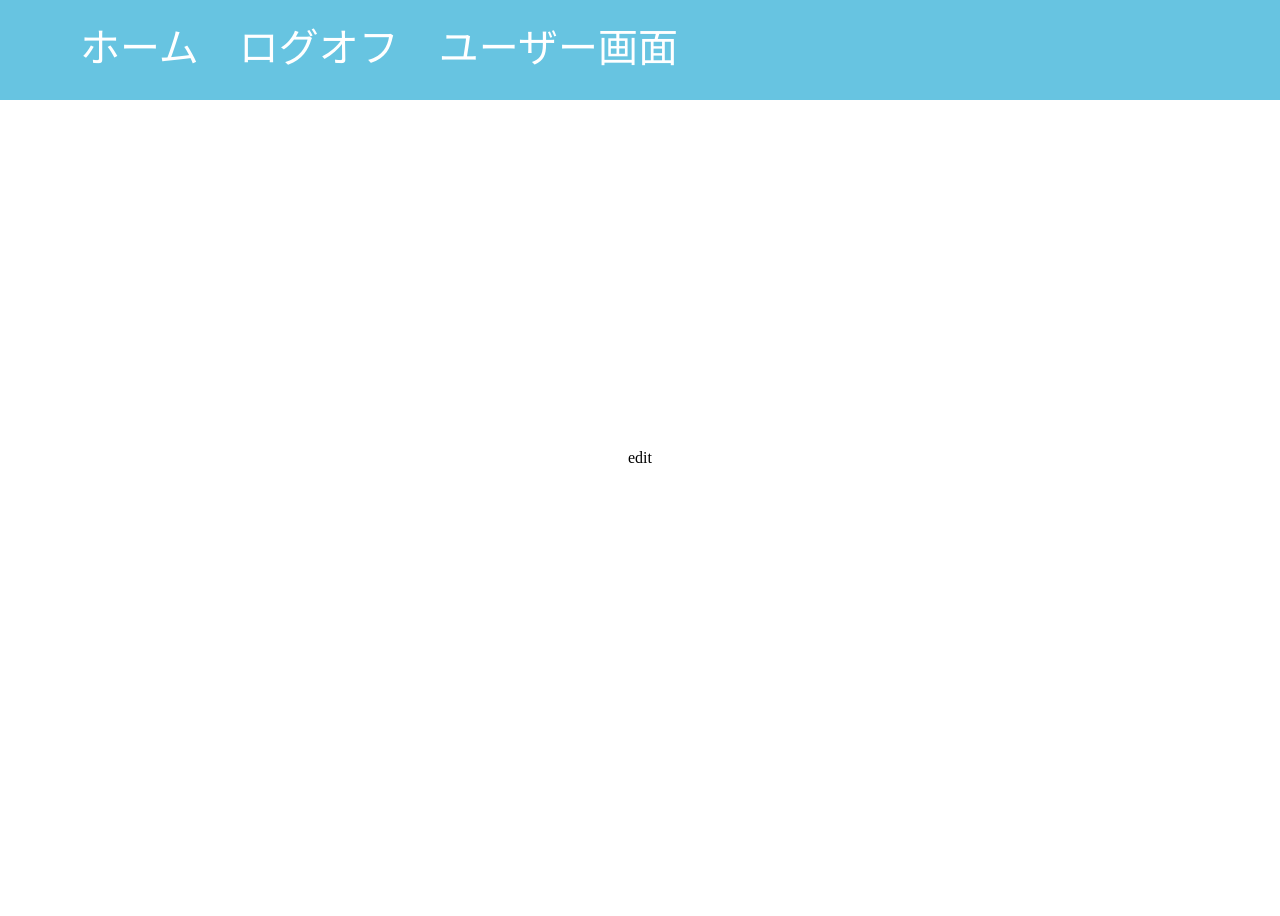
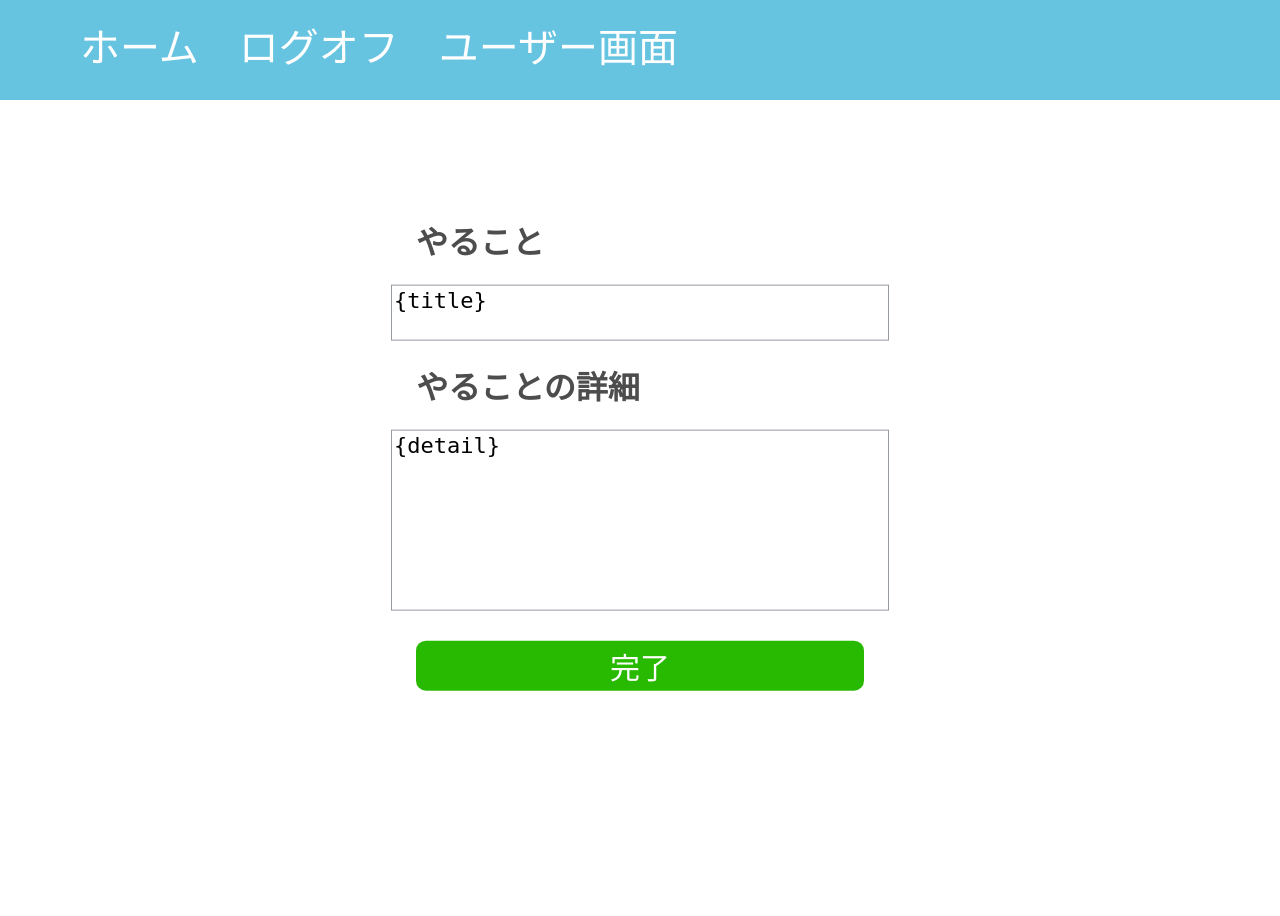
Before and after one commit to nto300002/todo-rareTech, a Flask app: page /edit in a window 1280 px wide. Run offline with Flask 2, Linux system fonts and the light colour scheme; some libraries are stand-ins or nearby versions.

Commit message:
#7_add: edit.html&css-UI

```diff
--- a/static/edit.css
+++ b/static/edit.css
@@ -0,0 +1,41 @@
+form {
+  display: flex;
+  flex-direction: column;
+  justify-content: center;
+  align-items: center;
+}
+
+form h1 {
+  color: rgb(77, 77, 77);
+  margin-right: 7em;
+}
+
+form h1:first-child {
+  margin-right: 10em;
+}
+
+input {
+  font-size: 30px;
+  width: 450px;
+  height: 55px;
+  margin-bottom: 1em;
+  border: 0.5px solid rgb(149, 154, 160);
+}
+
+textarea {
+  resize: none;
+  font-size: 22px;
+  border: 0.5px solid rgb(149, 154, 160);
+}
+
+.submit {
+  background-color: rgb(40, 186, 0);
+  color: white;
+  font-size: 30px;
+  border-style: none;
+  border-radius: 10px;
+  width: 90%;
+  height: 50px;
+  margin-top: 1em;
+  cursor: pointer;
+}
--- a/templates/edit.html
+++ b/templates/edit.html
@@ -4,5 +4,12 @@
 <title>やさしいおぼえがき</title>
 {% endblock %}
 {% block main %}
-    <p>edit</p>
+<form action="" method="post" class="form-example">
+  <h1>やること</h1>
+  <textarea name="title" id="title" cols="36" placeholder="タイトルを入力" >{title}</textarea>
+  <h1>やることの詳細</h1>
+  <textarea id="detail" name="story"
+  rows="7" cols="36" placeholder="内容を入力">{detail}</textarea>
+  <input type="submit" value="完了" class="submit">
+</form>
 {% endblock %}
```
